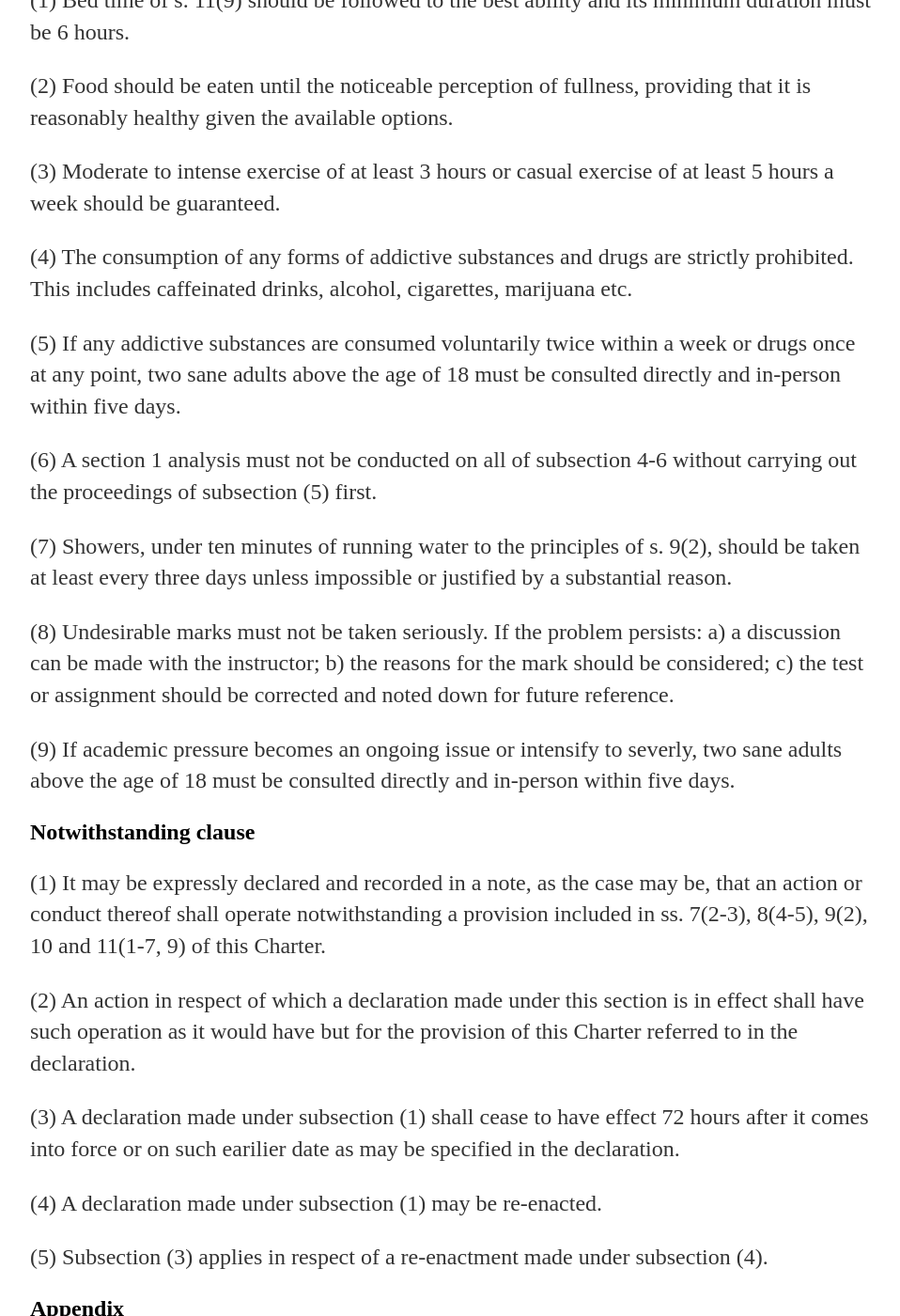
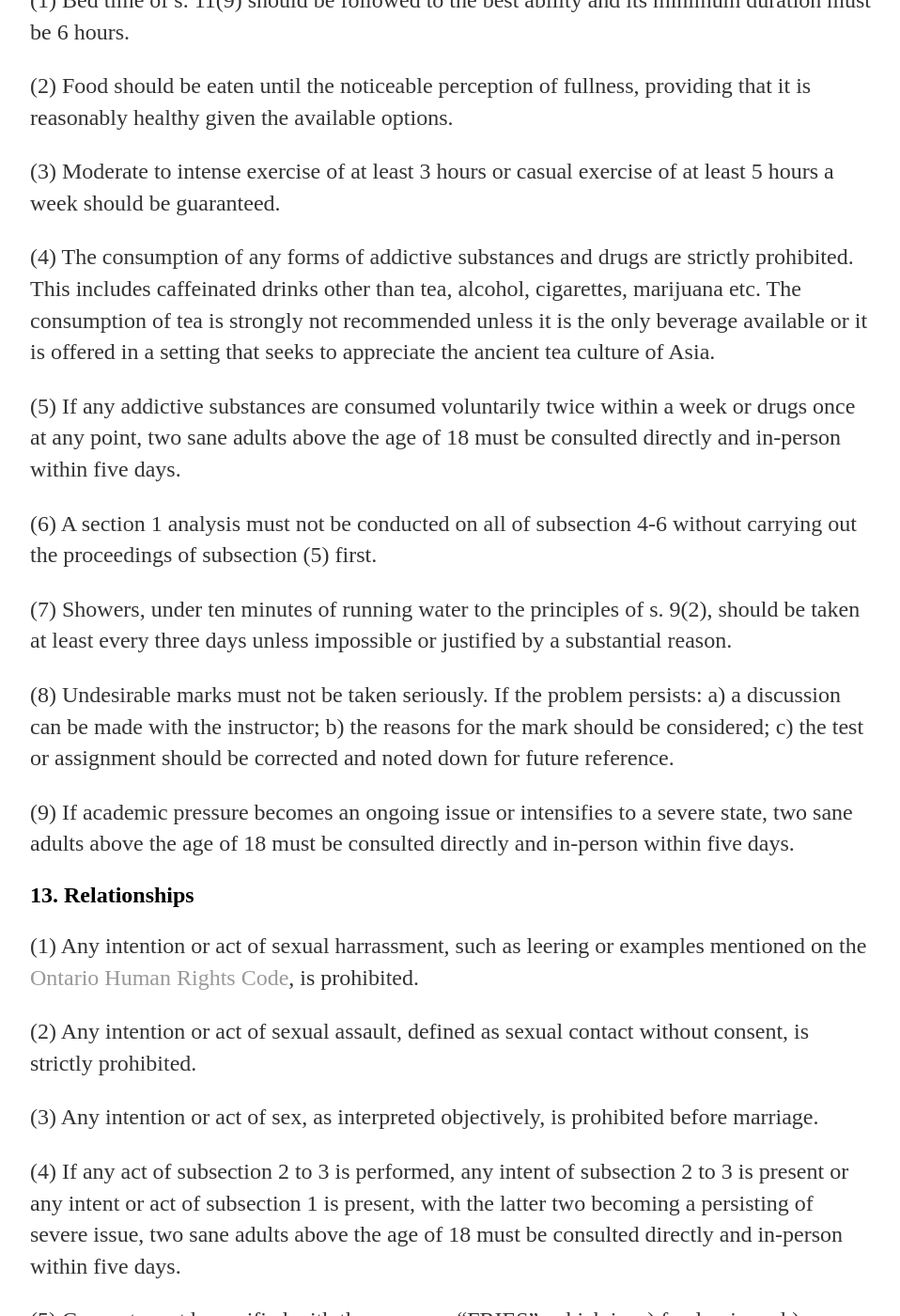
Before and after one commit to milkdromeda/milkdromeda.github.io, a Jekyll site: the page built from charter/charter.md, in a window 1280 px wide and 1400 px high, scrolled down 5900 px. Shown: the whole window at 94% size, without its empty margins (160-1118 px from the left). Built offline with Jekyll 4.4.1, drawn with Linux system fonts in a browser that asks for light colours; some of the changed text lies outside the part shown.

Commit message:
Amend Charter

```diff
--- a/charter/index.md
+++ b/charter/charter.md
@@ -9,7 +9,7 @@
 
 Enacted as the personal charter of Xi (James) Chen, which came into force on October 25, 2019.
 
-Last amended on November 1, 2019
+Last amended on December 2, 2019
 
 ## 1. Reasonable limits
 
@@ -29,7 +29,9 @@
 a) a mental judgement or consultation can be made if desired, or
 b) it need not be consulted.
 
-(5) Revisions to the Charter can only be made once a month for a period of up to 120 minutes with explicit permission.
+(5) Revisions to the Charter can only be made once a month for a period of up to 120 minutes:
+a) personally, or
+b) with explicit permission, both free of any pressure or coercion.
 
 (6) Between revisions of subsection (5), proposed revisions can be kept digitally or on paper, acting as strong recommendations but not to the extent of subsection (2).
 
@@ -166,7 +168,7 @@
 
 (3) Moderate to intense exercise of at least 3 hours or casual exercise of at least 5 hours a week should be guaranteed.
 
-(4) The consumption of any forms of addictive substances and drugs are strictly prohibited. This includes caffeinated drinks, alcohol, cigarettes, marijuana etc.
+(4) The consumption of any forms of addictive substances and drugs are strictly prohibited. This includes caffeinated drinks other than tea, alcohol, cigarettes, marijuana etc. The consumption of tea is strongly not recommended unless it is the only beverage available or it is offered in a setting that seeks to appreciate the ancient tea culture of Asia.
 
 (5) If any addictive substances are consumed voluntarily twice within a week or drugs once at any point, two sane adults above the age of 18 must be consulted directly and in-person within five days.
 
@@ -179,7 +181,23 @@
 b) the reasons for the mark should be considered;
 c) the test or assignment should be corrected and noted down for future reference.
 
-(9) If academic pressure becomes an ongoing issue or intensify to severly, two sane adults above the age of 18 must be consulted directly and in-person within five days.
+(9) If academic pressure becomes an ongoing issue or intensifies to a severe state, two sane adults above the age of 18 must be consulted directly and in-person within five days.
+
+## 13. Relationships
+(1) Any intention or act of sexual harrassment, such as leering or examples mentioned on the [Ontario Human Rights Code](http://www.ohrc.on.ca/en/policy-preventing-sexual-and-gender-based-harassment/2-identifying-sexual-harassment), is prohibited.
+
+(2) Any intention or act of sexual assault, defined as sexual contact without consent, is strictly prohibited.
+
+(3) Any intention or act of sex, as interpreted objectively, is prohibited before marriage.
+
+(4) If any act of subsection 2 to 3 is performed, any intent of subsection 2 to 3 is present or any intent or act of subsection 1 is present, with the latter two becoming a persisting of severe issue, two sane adults above the age of 18 must be consulted directly and in-person within five days.
+
+(5) Consent must be verified with the acronym "FRIES", which is:
+a) freely given;
+b) reversable and reciprocative;
+c) informative;
+d) enthusiastic; and
+e) specific.
 
 ## Notwithstanding clause
 (1) It may be expressly declared and recorded in a note, as the case may be, that an action or conduct thereof shall operate notwithstanding a provision included in ss. 7(2-3), 8(4-5), 9(2), 10 and 11(1-7, 9) of this Charter.
@@ -210,7 +228,7 @@
 c) Do the positive effects of the infringement outweigh the negative effects of the loss of the Charter right?
 
 ### Substantiality (and urgency) test
-1. Is subject in consideration, usually the reason,:
+1. Is subject in consideration, usually the reason,
 a) pressing; and
 b) substantial?
 
```
Also changed, not shown: other parts of charter/charter.md (+1 -1 lines), section_1/analysis.html (added, +11 -0 lines), section_1/caffeine.md (added, +49 -0 lines).
